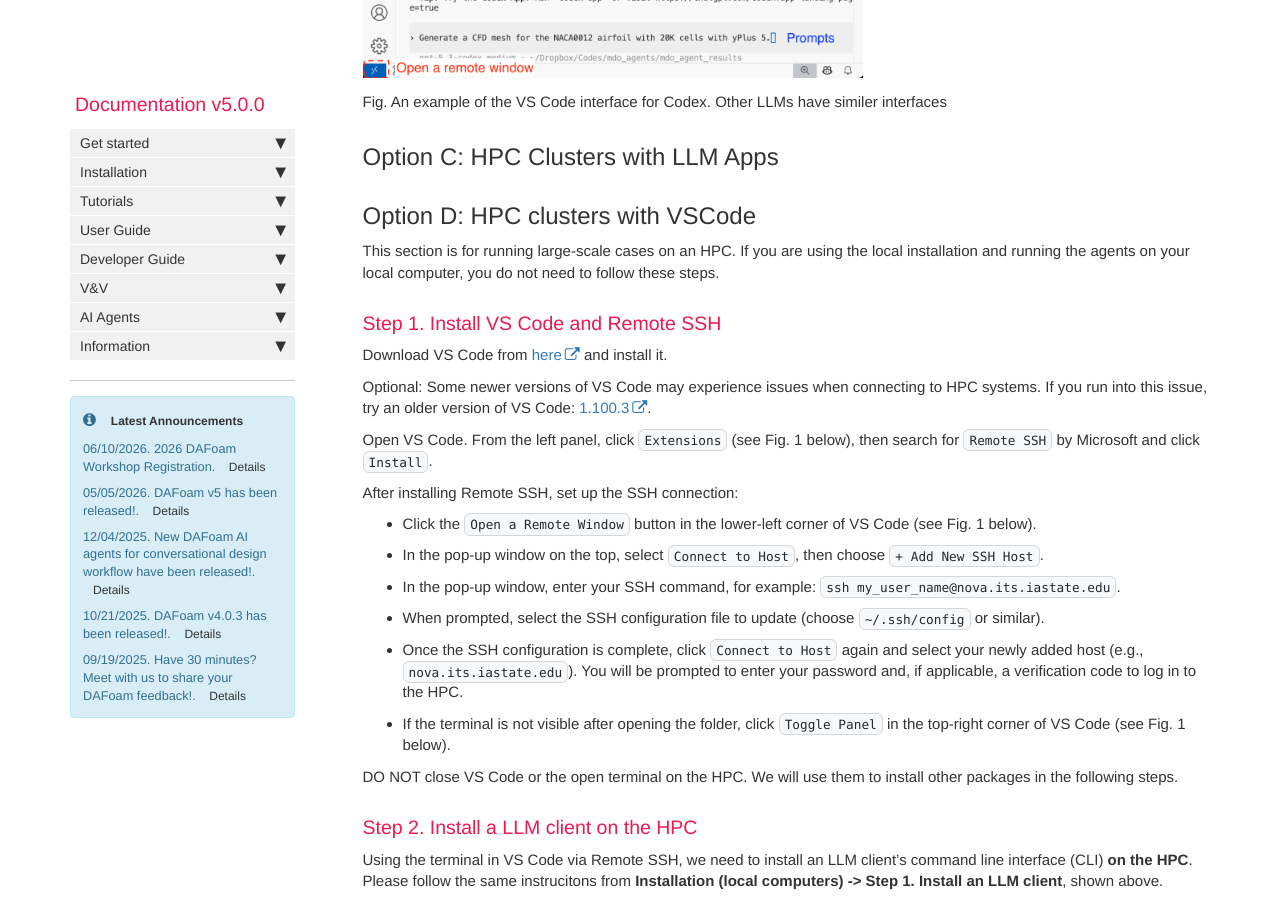
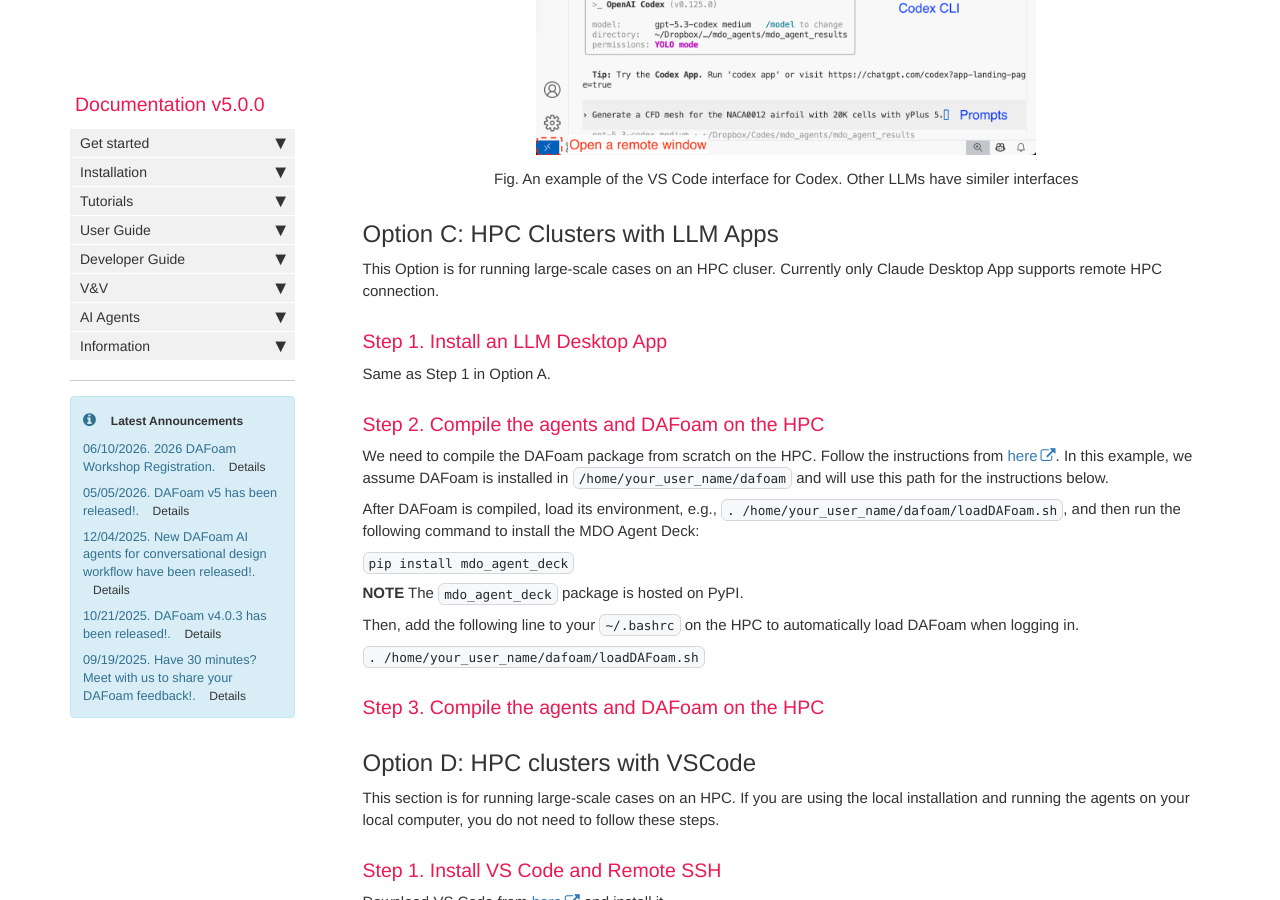
Before and after one commit to DAFoam/DAFoam.github.io, a Jekyll site: the page built from pages/mydoc/mydoc_ai_agent_installation_new.md, in a window 1280 px wide and 900 px high, scrolled down 4854 px. Built offline with Jekyll 4.4.1, drawn with Linux system fonts in a browser that asks for light colours; comment, search, counter and statistics services are not loaded; some of the changed text lies outside the part shown.

Commit message:
content update

```diff
--- a/pages/mydoc/mydoc_ai_agent_installation_new.md
+++ b/pages/mydoc/mydoc_ai_agent_installation_new.md
@@ -166,16 +166,35 @@ agent --yolo
 
 **NOTE**: For the best visual experience, we recommend using the "Light Modern" color theme in VS Code. To change the theme, open the Command Palette in VS Code, search for "Preferences: Color Theme", and select "Light Modern".
 
+<div style="text-align: center;">
 <img src="{{ site.url }}{{ site.baseurl }}/images/tutorials/AI-local-vscode.png" style="width:500px !important;" />
 
 Fig. An example of the VS Code interface for Codex. Other LLMs have similer interfaces
-
+</div>
 
 ## Option C: HPC Clusters with LLM Apps
 
+This Option is for running large-scale cases on an HPC cluser. Currently only Claude Desktop App supports remote HPC connection.
 
+### Step 1. Install an LLM Desktop App
 
+Same as Step 1 in Option A.
 
+### Step 2. Compile the agents and DAFoam on the HPC
+
+We need to compile the DAFoam package from scratch on the HPC. Follow the instructions from [here](https://dafoam.github.io/installation-source.html). In this example, we assume DAFoam is installed in `/home/your_user_name/dafoam` and will use this path for the instructions below.
+
+After DAFoam is compiled, load its environment, e.g., `. /home/your_user_name/dafoam/loadDAFoam.sh`, and then run the following command to install the MDO Agent Deck:
+
+`pip install mdo_agent_deck`
+
+**NOTE** The `mdo_agent_deck` package is hosted on PyPI.
+
+Then, add the following line to your `~/.bashrc` on the HPC to automatically load DAFoam when logging in.
+
+`. /home/your_user_name/dafoam/loadDAFoam.sh`
+
+### Step 3. Compile the agents and DAFoam on the HPC
 
 ## Option D: HPC clusters with VSCode
 
```
